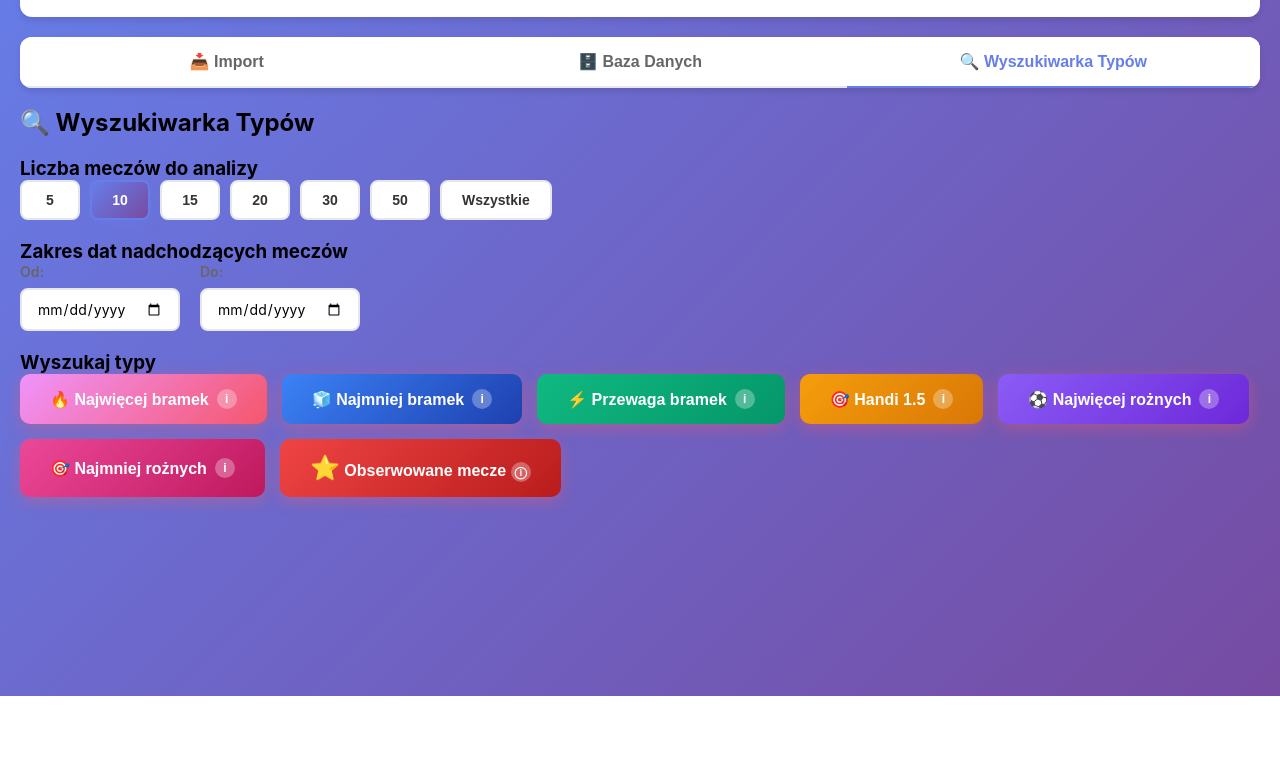
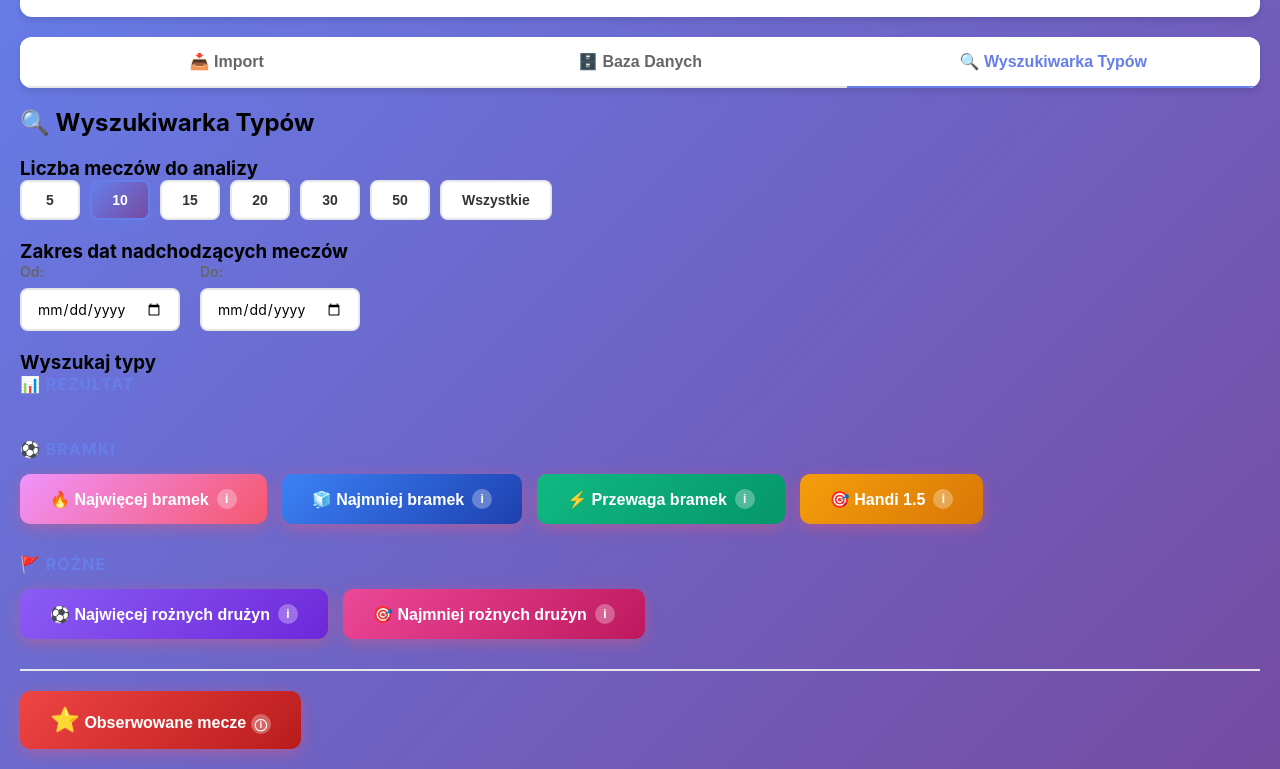
Before and after one commit to Norfeusz/bet-assisstant, a website with bundled scripts: page public/index.html in a window 1280 px wide. Shown: the part 104-873 px from the top of the page. Before the commit the page ends 800 px from the top, so only its background shows below. Built offline with nearby package versions, Linux system fonts and the light colour scheme; files whose address does not match are found by name.

Commit message:
feat: Grupowanie typów zakadów w wyszukiwarce
- Grupa 1: Rezultat (pusta, przygotowana na przyszo)
- Grupa 2: Bramki (Najwicej/Najmniej bramek, Przewaga bramek, Handi 1.5)
- Grupa 3: Rone (zmieniono nazwy na 'Najwicej/Najmniej ronych druyn')
- Dodano wizualne separatory midzy grupami
- Obserwowane mecze przeniesione do osobnej sekcji na dole

```diff
--- a/public/index.html
+++ b/public/index.html
@@ -283,6 +283,24 @@
                 <!-- Search Buttons -->
                 <div class="section">
                     <h3>Wyszukaj typy</h3>
+
+                    <!-- Grupa 1: Rezultat -->
+                    <div style="margin-bottom: 30px;">
+                        <h4
+                            style="color: #667eea; margin-bottom: 15px; font-size: 16px; font-weight: 700; text-transform: uppercase; letter-spacing: 1px;">
+                            📊 Rezultat
+                        </h4>
+                        <div class="bet-finder-buttons">
+                            <!-- Tutaj będą przyciski dla rezultatu -->
+                        </div>
+                    </div>
+
+                    <!-- Grupa 2: Bramki -->
+                    <div style="margin-bottom: 30px;">
+                        <h4
+                            style="color: #667eea; margin-bottom: 15px; font-size: 16px; font-weight: 700; text-transform: uppercase; letter-spacing: 1px;">
+                            ⚽ Bramki
+                        </h4>
                         <div class="bet-finder-buttons">
                             <button class="bet-finder-btn btn-with-info" onclick="findMostGoals()">
                                 🔥 Najwięcej bramek
@@ -304,8 +322,8 @@
                                 ⚡ Przewaga bramek
                                 <span class="info-icon">i</span>
                                 <span class="info-tooltip">
-                                Znajduje mecze gdzie jedna drużyna dużo strzela, a druga dużo traci - idealny moment na
-                                zakład
+                                    Znajduje mecze gdzie jedna drużyna dużo strzela, a druga dużo traci - idealny moment
+                                    na zakład
                                 </span>
                             </button>
                             <button class="bet-finder-btn btn-with-info" onclick="findHandicap15()"
@@ -313,13 +331,23 @@
                                 🎯 Handi 1.5
                                 <span class="info-icon">i</span>
                                 <span class="info-tooltip">
-                                Znajduje mecze gdzie jedna drużyna często wygrywa różnicą ≥2, a druga często przegrywa
-                                różnicą ≥2
+                                    Znajduje mecze gdzie jedna drużyna często wygrywa różnicą ≥2, a druga często
+                                    przegrywa różnicą ≥2
                                 </span>
                             </button>
+                        </div>
+                    </div>
+
+                    <!-- Grupa 3: Rożne -->
+                    <div style="margin-bottom: 30px;">
+                        <h4
+                            style="color: #667eea; margin-bottom: 15px; font-size: 16px; font-weight: 700; text-transform: uppercase; letter-spacing: 1px;">
+                            🚩 Rożne
+                        </h4>
+                        <div class="bet-finder-buttons">
                             <button class="bet-finder-btn btn-with-info" onclick="findMostCorners()"
                                 style="background: linear-gradient(135deg, #8b5cf6 0%, #6d28d9 100%);">
-                            ⚽ Najwięcej rożnych
+                                ⚽ Najwięcej rożnych drużyn
                                 <span class="info-icon">i</span>
                                 <span class="info-tooltip">
                                     Znajduje mecze gdzie obie drużyny mają najwyższą średnią rzutów rożnych w ostatnich
@@ -328,14 +356,19 @@
                             </button>
                             <button class="bet-finder-btn btn-with-info" onclick="findLeastCorners()"
                                 style="background: linear-gradient(135deg, #ec4899 0%, #be185d 100%);">
-                            🎯 Najmniej rożnych
+                                🎯 Najmniej rożnych drużyn
                                 <span class="info-icon">i</span>
                                 <span class="info-tooltip">
                                     Znajduje mecze gdzie obie drużyny mają najniższą średnią rzutów rożnych w ostatnich
                                     meczach
                                 </span>
                             </button>
+                        </div>
+                    </div>
 
+                    <!-- Dodatkowe opcje -->
+                    <div style="margin-top: 30px; padding-top: 20px; border-top: 2px solid #e5e7eb;">
+                        <div class="bet-finder-buttons">
                             <button class="bet-finder-btn" onclick="showWatchedMatchesModal();"
                                 style="background: linear-gradient(135deg, #ef4444 0%, #b91c1c 100%);">
                                 <span style="font-size: 24px;">⭐</span>
@@ -345,6 +378,7 @@
                                     Wyświetla wszystkie mecze dodane do obserwowanych z różnych wyszukiwań
                                 </span>
                             </button>
+                        </div>
                     </div>
                 </div>
 
--- a/server/background-import-worker.ts
+++ b/server/background-import-worker.ts
@@ -154,7 +154,9 @@ class BackgroundImportWorker {
 		this.log(job.id, `Loaded ${allLeagues.length} leagues from config`)
 		this.log(job.id, `Job requests leagues: ${job.leagues.join(', ')}`)
 
-		const selectedLeagues = allLeagues.filter(l => job.leagues.includes(l.id))
+		// Convert job.leagues to numbers for comparison (they come as strings from JSON)
+		const requestedLeagueIds = job.leagues.map(id => typeof id === 'string' ? parseInt(id, 10) : id)
+		const selectedLeagues = allLeagues.filter(l => requestedLeagueIds.includes(l.id))
 
 		this.log(job.id, `Leagues: ${selectedLeagues.map(l => l.name).join(', ')}`)
 
```
Lines whose indentation alone changed are shown as unchanged.
